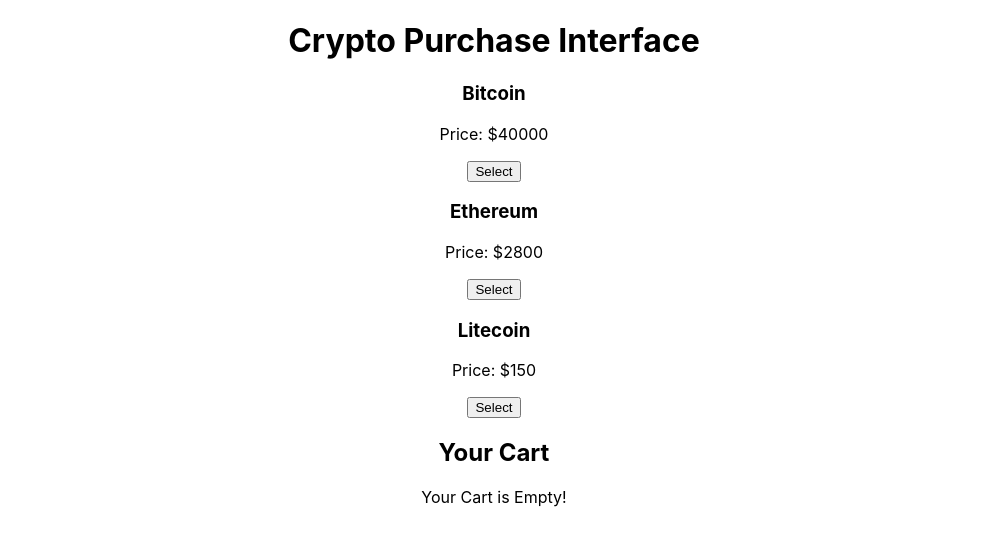
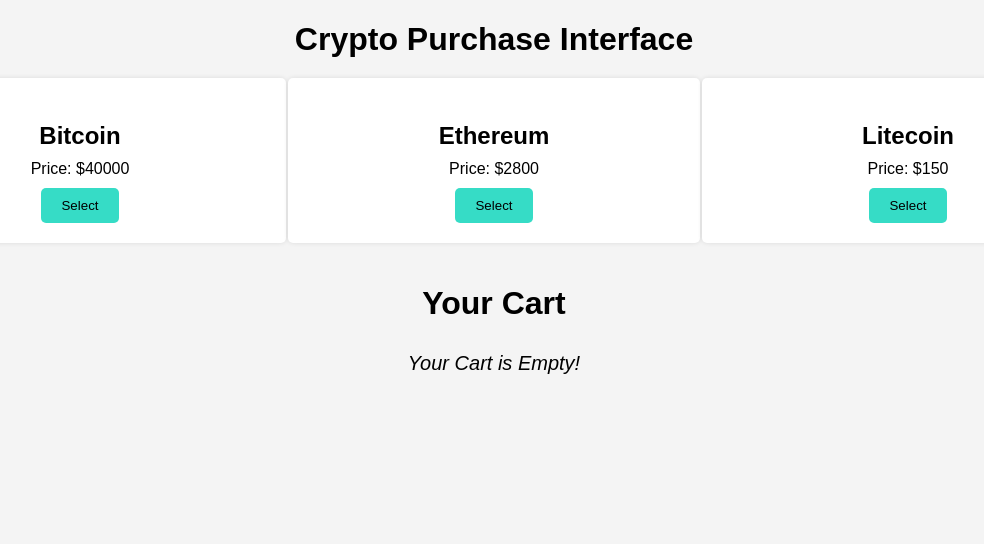
Before and after one commit to bharathaladandi/Crypto-Purchase-Interface, a React (Create React App) app in the folder crypto-purchase-interface/: page / in a window 1280 px wide. Shown: the top 544 px of the page, without its empty margins (146-1130 px from the left). Built offline with nearby package versions, Linux system fonts and the light colour scheme.

Commit message:
UI update and complete

```diff
--- a/crypto-purchase-interface/src/Components/HomePage.jsx
+++ b/crypto-purchase-interface/src/Components/HomePage.jsx
@@ -1,4 +1,6 @@
 import React, { useState } from 'react';
+import './style.css';
+
 
 const initialData = [
   { name: 'Bitcoin', price: 40000, quantity: 0 },
@@ -35,12 +37,14 @@ export const HomePage = () => {
     setCart(updatedCart);
   };
 
+  const totalCost = cart.reduce((total, item) => total + item.total, 0);
+
   return (
     <div>
       <h1>Crypto Purchase Interface</h1>
-      <div>
+      <div className="list">
         {data.map((item, index) => (
-          <div key={index}>
+          <div key={index} className="card">
             <h3>{item.name}</h3>
             <p>Price: ${item.price}</p>
             <button onClick={() => setSelectItem(item)}>Select</button>
@@ -57,20 +61,21 @@ export const HomePage = () => {
           </div>
         ))}
       </div>
-      <div>
-        <h2>Your Cart</h2>
+      <div className="cart">
+        <h1>Your Cart</h1>
         {cart.length === 0 ? (
-          <p>Your Cart is Empty!</p>
+          <p className='emtycart'>Your Cart is Empty!</p>
         ) : (
           <div>
             {cart.map((item, index) => (
-              <div key={index}>
+              <div key={index} className="item">
                 <p>{item.name}</p>
                 <p>Quantity: {item.quantity}</p>
                 <p>Total: ${item.total}</p>
                 <button onClick={() => removeFromCart(index)}>Remove</button>
               </div>
             ))}
+            <h2>Total Cost: ${totalCost}</h2>
           </div>
         )}
       </div>
--- a/crypto-purchase-interface/src/Components/style.css
+++ b/crypto-purchase-interface/src/Components/style.css
@@ -0,0 +1,112 @@
+body {
+    font-family: Arial, sans-serif;
+    background-color: #f4f4f4;
+    margin: 20px;
+    padding: 0;
+  }
+
+  .container {
+    max-width: 800px;
+    margin: 0 auto;
+    padding: 20px;
+    background-color: #fff;
+    box-shadow: 0 0 10px rgba(0, 0, 0, 0.1);
+    border-radius: 5px;
+  }
+
+  h1 {
+    text-align: center;
+    margin-bottom: 20px;
+  }
+
+  .list {
+    display: flex;
+    flex-wrap: wrap;
+    justify-content: space-between;
+  }
+
+  .card {
+    /* width: calc(33.33% - 20px); */
+    width: 30%;
+    background-color: #fff;
+    box-shadow: 0 0 5px rgba(0, 0, 0, 0.1);
+    padding: 20px;
+    margin-bottom: 20px;
+    border-radius: 5px;
+    text-align: center;
+  }
+
+  .card h3 {
+    font-size: 1.5rem;
+    margin-bottom: 10px;
+  }
+
+  .card p {
+    font-size: 1rem;
+    margin: 0;
+  }
+
+  button {
+    background-color: #36dcc6;
+    color: black;
+    border: none;
+    padding: 10px 20px;
+    cursor: pointer;
+    border-radius: 5px;
+    margin-top: 10px;
+  }
+
+  button:hover {
+    background-color: #03cdb2;
+  }
+  input[type="number"] {
+    width: 50px;
+    padding: 5px;
+    margin-right: 10px;
+    text-align: center;
+  }
+
+  .cart {
+    margin-top: 20px;
+  }
+
+  .cart h2 {
+    font-size: 1.5rem;
+    margin-bottom: 10px;
+  }
+
+  .item {
+    display: flex;
+    justify-content: space-between;
+    align-items: center;
+    background-color: #fff;
+    box-shadow: 0 0 5px rgba(0, 0, 0, 0.1);
+    padding: 10px;
+    margin-bottom: 10px;
+    border-radius: 5px;
+  }
+
+  .item p {
+    font-size: 1rem;
+    margin: 0;
+  }
+
+  .item button {
+    background-color: #ff3333;
+    color: #fff;
+    border: none;
+    padding: 5px 10px;
+    cursor: pointer;
+    border-radius: 5px;
+  }
+
+  .item button:hover {
+    background-color: #cc0000;
+  }
+
+
+  .emtycart{
+    font-size: 20px;
+    margin-top: 30px;
+    font-style: italic;
+  }
```
